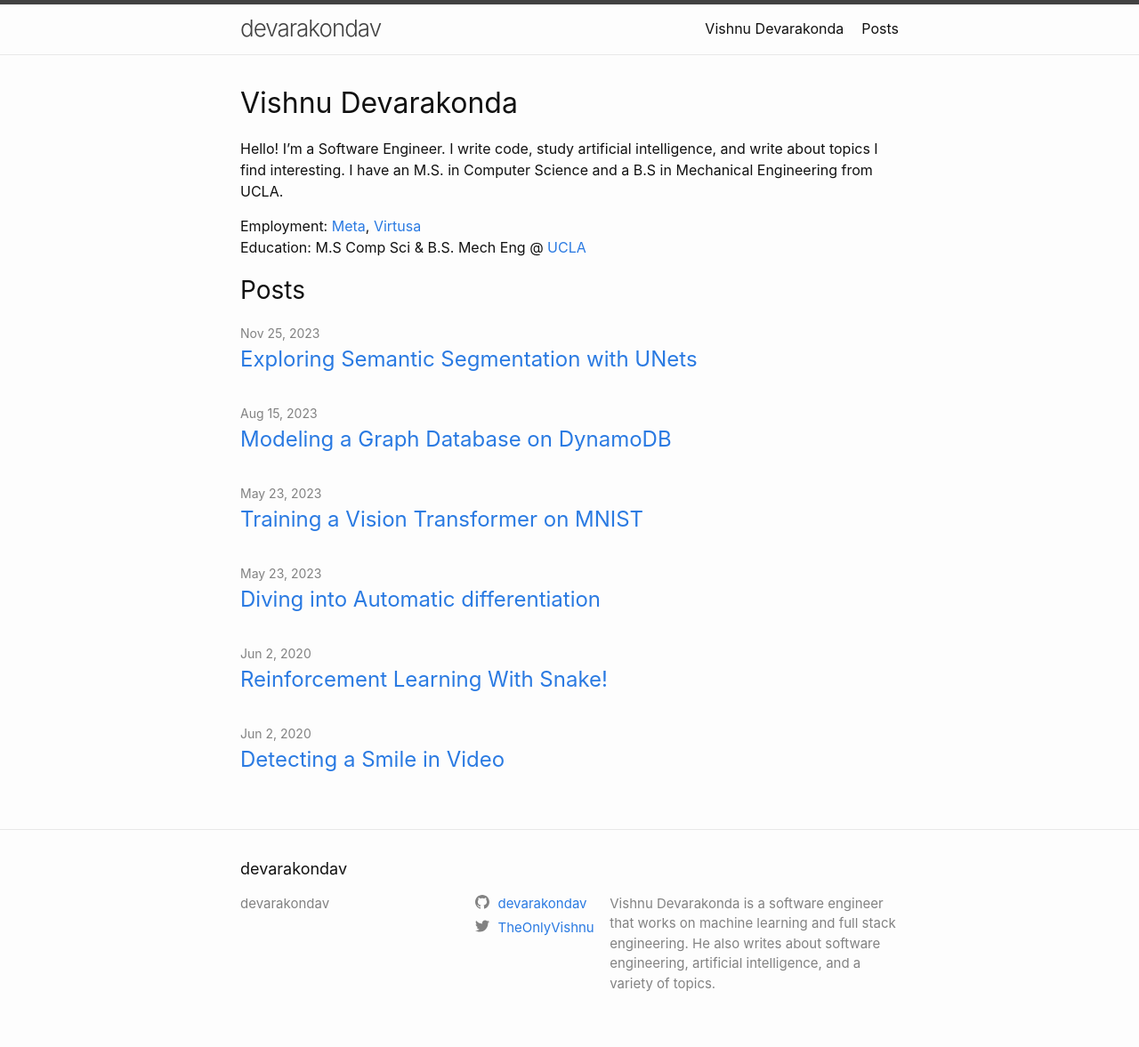
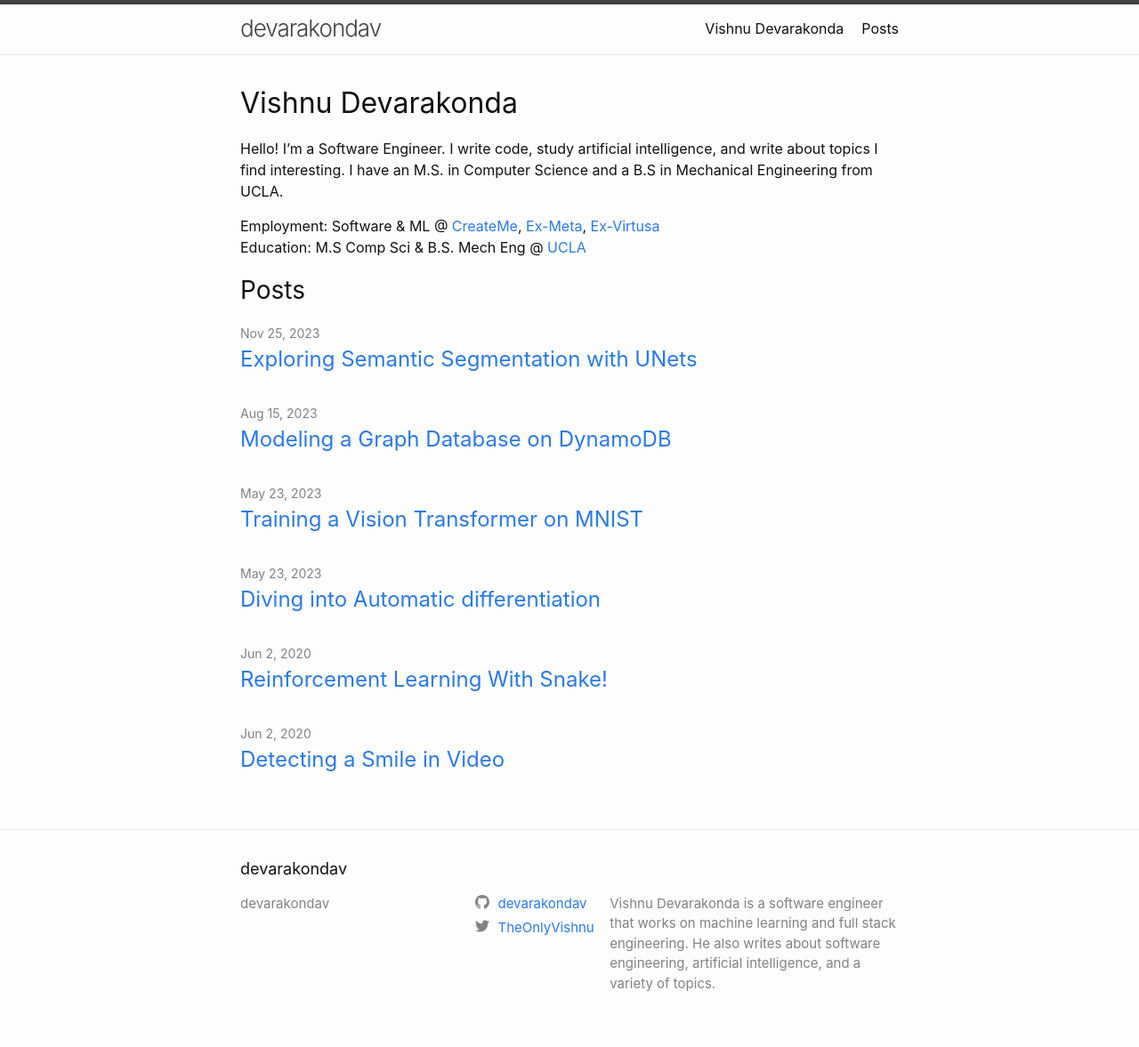
Before and after one commit to DevarakondaV/DevarakondaV.github.io, a Jekyll site: the page built from index.markdown, in a window 1280 px wide. Shown: the whole page at 89% size. Built offline with Jekyll 4.4.1, drawn with Linux system fonts in a browser that asks for light colours.

Commit message:
Added createme

```diff
--- a/index.markdown
+++ b/index.markdown
@@ -5,5 +5,5 @@ title: Vishnu Devarakonda
 
 Hello! I'm a Software Engineer. I write code, study artificial intelligence, and write about topics I find interesting. I have an M.S. in Computer Science and a B.S in Mechanical Engineering from UCLA.
 
-Employment: [Meta](https://www.meta.com/), [Virtusa](https://www.virtusa.com/)<br>
+Employment: Software & ML @ [CreateMe](https://www.createme.com/), [Ex-Meta](https://www.meta.com/), [Ex-Virtusa](https://www.virtusa.com/)<br>
 Education: M.S Comp Sci & B.S. Mech Eng @ [UCLA](https://www.ucla.edu/)
```
